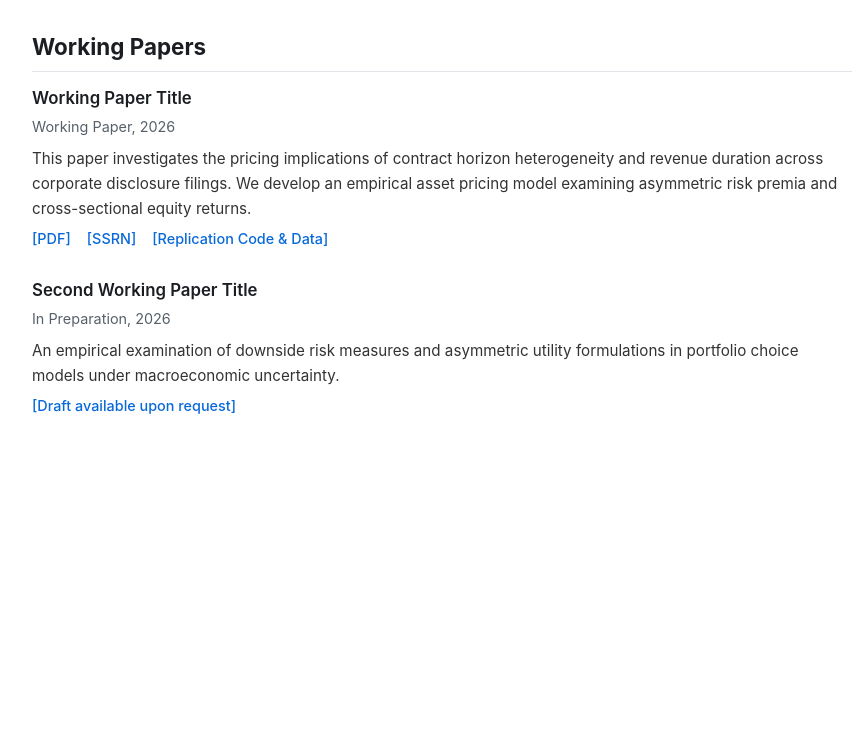
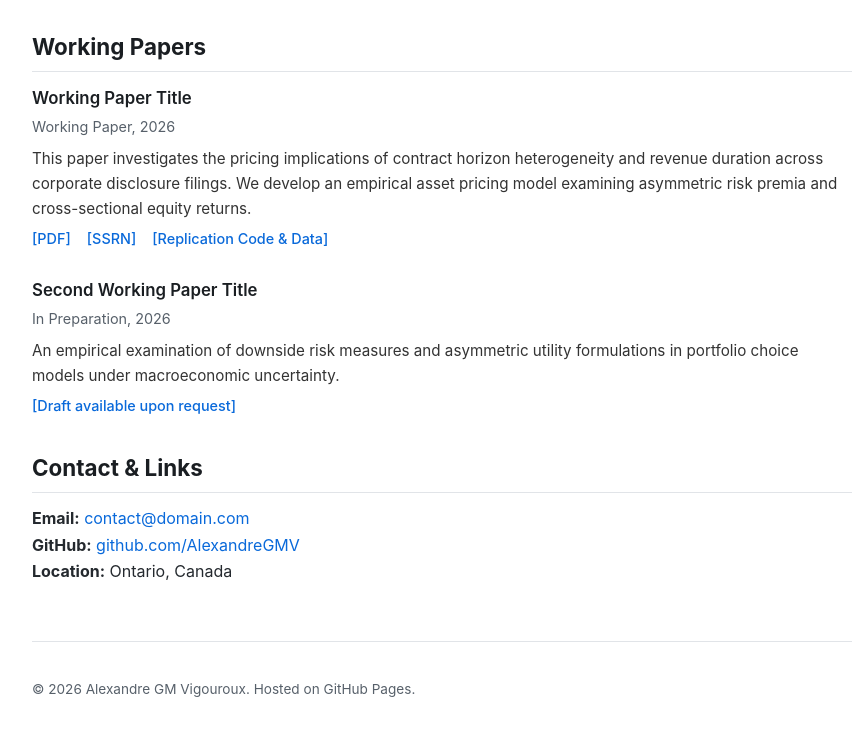
Before and after one commit to AlexandreGMVigouroux/AlexandreGMVigouroux.github.io, a plain HTML site: page index.html in a window 1280 px wide. Shown: the part 611-1346 px from the top of the page, without its empty margins (198-1066 px from the left). Before the commit the page ends 1077 px from the top, so only its background shows below. Drawn offline with Linux system fonts and the light colour scheme.

Commit message:
Update index.html

```diff
--- a/index.html
+++ b/index.html
@@ -180,3 +180,21 @@
       <div class="paper-links">
         <a href="#">[Draft available upon request]</a>
       </div>
+    </div>
+  </section>
+
+  <section id="contact">
+    <h2>Contact & Links</h2>
+    <p>
+      <strong>Email:</strong> <a href="mailto:contact@domain.com">contact@domain.com</a><br>
+      <strong>GitHub:</strong> <a href="https://github.com/AlexandreGMV" target="_blank" rel="noopener">github.com/AlexandreGMV</a><br>
+      <strong>Location:</strong> Ontario, Canada
+    </p>
+  </section>
+
+  <footer>
+    <p>&copy; 2026 Alexandre GM Vigouroux. Hosted on GitHub Pages.</p>
+  </footer>
+
+</body>
+</html>
```
